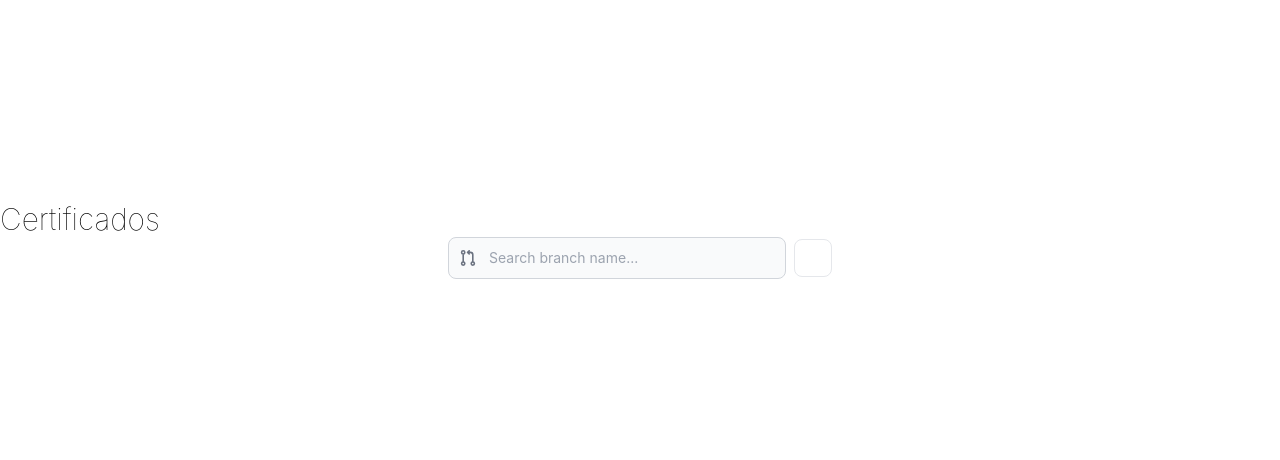
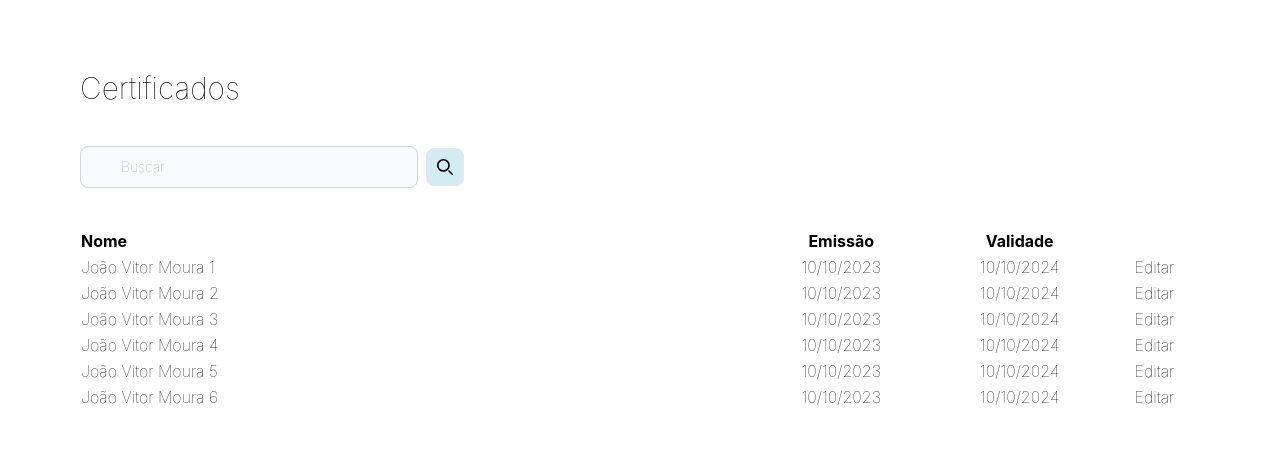
Before and after one commit to joaovmour4/certificate-manager-front, a React (Create React App) app: page /Certificates in a window 1280 px wide. Shown: the part 191-651 px from the top of the page. Built offline with nearby package versions, Linux system fonts and the light colour scheme.

Commit message:
Tabela de certificados

```diff
--- a/src/App.tsx
+++ b/src/App.tsx
@@ -9,11 +9,6 @@ import Emails from './views/Emails';
 
 function App() {
   return (
-    // <div className='flex flex-col h-screen'>
-    //   {Header()}
-    //   {Home()}
-    //   {Footer()}
-    // </div>
     <BrowserRouter>
       <div className='min-h-screen flex flex-col justify-between'>
         <Header />
--- /dev/null
+++ b/src/components/searchBar/SearchBar.tsx
@@ -0,0 +1,19 @@
+import React from "react";
+
+function SearchBar(){
+    return(
+        <form className="flex justify-start items-center max-w-sm pb-10">
+            <div className="w-full">
+                <input type="text" id="simple-search" className="bg-gray-50 border border-gray-300 text-gray-900 text-sm rounded-lg focus:ring-blue-500 focus:outline-none focus:shadow-md block w-full ps-10 p-2.5" placeholder="Buscar" required />
+            </div>
+            <button type="submit" className="p-2.5 ms-2 text-sm font-medium text-white bg-blue rounded-lg border border-blue-700 hover:bg-blue-800 focus:shadow-inner focus:brightness-90 focus:outline-none">
+                <svg className="w-4 h-4" aria-hidden="true" xmlns="http://www.w3.org/2000/svg" fill="none" viewBox="0 0 20 20">
+                    <path stroke="#000" stroke-linecap="round" stroke-linejoin="round" stroke-width="2" d="m19 19-4-4m0-7A7 7 0 1 1 1 8a7 7 0 0 1 14 0Z"/>
+                </svg>
+                <span className="sr-only">Search</span>
+            </button>
+        </form>
+    )
+}
+
+export default SearchBar
--- a/src/views/Certificates.tsx
+++ b/src/views/Certificates.tsx
@@ -1,27 +1,35 @@
-import React from "react";
+import React, { Component } from "react";
+import SearchBar from "../components/searchBar/SearchBar";
 
 function Certificates(){
+    const arr = [1, 2, 3, 4, 5, 6]
     return(
-        <div>
-            <h1 className="text-3xl font-thin">Certificados</h1>
+        <div className="flex flex-col justify-between h-full w-full px-20 font-thin">
+            <h1 className="flex-1 text-3xl pb-10">Certificados</h1>
 
-            <form className="flex items-center max-w-sm mx-auto">
-                <div className="relative w-full">
-                    <div className="absolute inset-y-0 start-0 flex items-center ps-3 pointer-events-none">
-                        <svg className="w-4 h-4 text-gray-500 dark:text-gray-400" aria-hidden="true" xmlns="http://www.w3.org/2000/svg" fill="none" viewBox="0 0 18 20">
-                            <path stroke="currentColor" stroke-linecap="round" stroke-linejoin="round" stroke-width="2" d="M3 5v10M3 5a2 2 0 1 0 0-4 2 2 0 0 0 0 4Zm0 10a2 2 0 1 0 0 4 2 2 0 0 0 0-4Zm12 0a2 2 0 1 0 0 4 2 2 0 0 0 0-4Zm0 0V6a3 3 0 0 0-3-3H9m1.5-2-2 2 2 2"/>
-                        </svg>
-                    </div>
-                    <input type="text" id="simple-search" className="bg-gray-50 border border-gray-300 text-gray-900 text-sm rounded-lg focus:ring-blue-500 focus:border-blue-500 block w-full ps-10 p-2.5  dark:bg-gray-700 dark:border-gray-600 dark:placeholder-gray-400 dark:text-white dark:focus:ring-blue-500 dark:focus:border-blue-500" placeholder="Search branch name..." required />
-                </div>
-                <button type="submit" className="p-2.5 ms-2 text-sm font-medium text-white bg-blue-700 rounded-lg border border-blue-700 hover:bg-blue-800 focus:ring-4 focus:outline-none focus:ring-blue-300 dark:bg-blue-600 dark:hover:bg-blue-700 dark:focus:ring-blue-800">
-                    <svg className="w-4 h-4" aria-hidden="true" xmlns="http://www.w3.org/2000/svg" fill="none" viewBox="0 0 20 20">
-                        <path stroke="currentColor" stroke-linecap="round" stroke-linejoin="round" stroke-width="2" d="m19 19-4-4m0-7A7 7 0 1 1 1 8a7 7 0 0 1 14 0Z"/>
-                    </svg>
-                    <span className="sr-only">Search</span>
-                </button>
-            </form>
+            {SearchBar()}
 
+            <table className="flex-1 grow w-full table-auto text-center">
+                <thead>
+                    <tr>
+                        <th className="w-3/5 text-left">Nome</th>
+                        <th>Emissão</th>
+                        <th>Validade</th>
+                    </tr>
+                </thead>
+                <tbody>
+                    {arr.map(element =>{
+                        return(
+                            <tr>
+                                <td className="text-left">João Vitor Moura {element}</td>
+                                <td>10/10/2023</td>
+                                <td>10/10/2024</td>
+                                <td>Editar</td>
+                            </tr>
+                        )
+                    })}
+                </tbody>
+            </table>
         </div>
     )
 }
```
